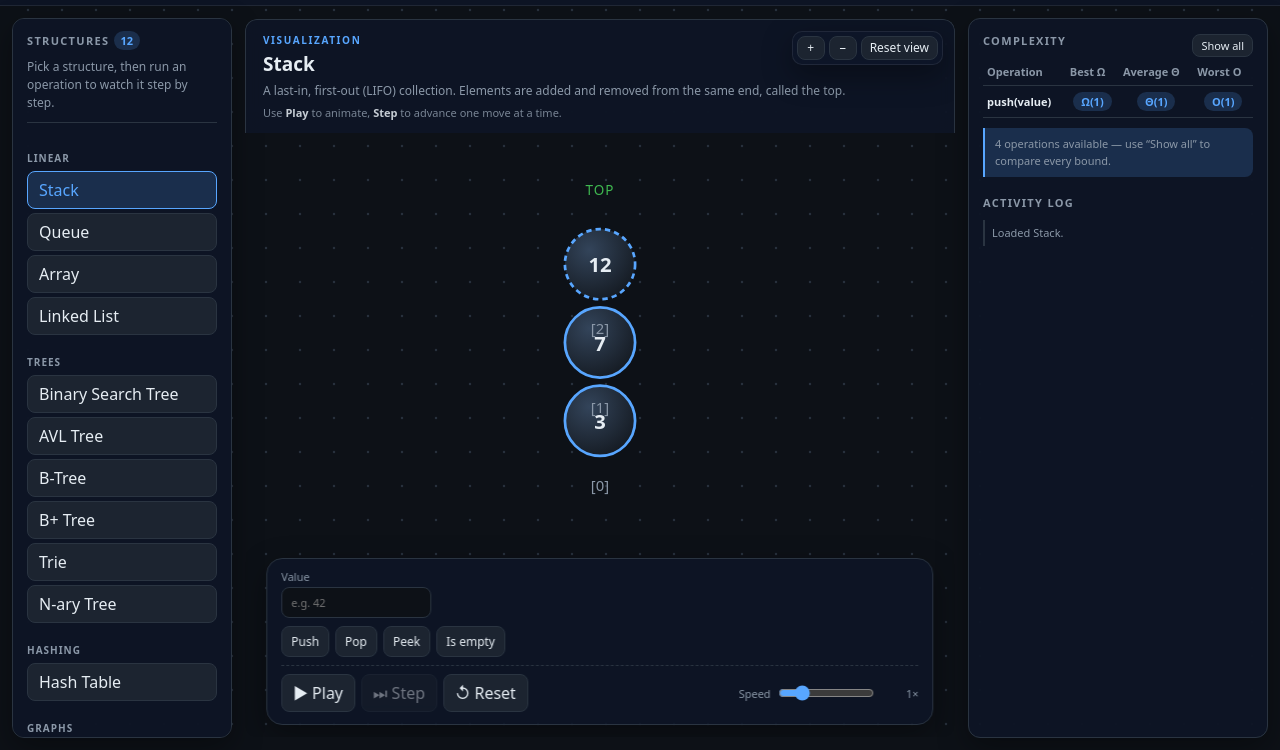
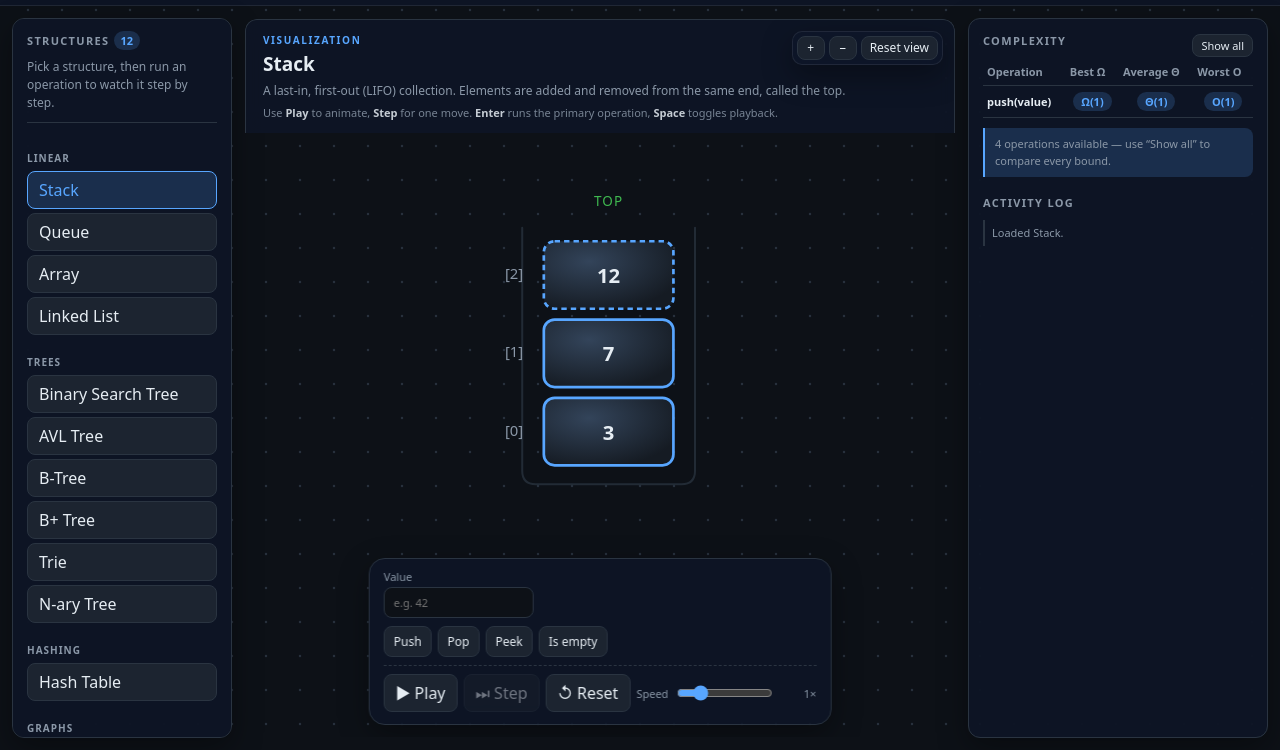
Before and after one commit to valentinemanuel/javascriptPractice, a website with bundled scripts: page index.html in a window 1280 px wide. Shown: the part 50-800 px from the top of the page. Built offline with nearby package versions, Linux system fonts and the light colour scheme.

Commit message:
polish: stack blocks, compact dock, keyboard shortcuts and step log

```diff
--- a/index.html
+++ b/index.html
@@ -48,7 +48,7 @@
           <div class="stage-kicker">VISUALIZATION</div>
           <h2 id="structure-title">Loading…</h2>
           <p id="structure-description"></p>
-          <p class="stage-hint">Use <strong>Play</strong> to animate, <strong>Step</strong> to advance one move at a time.</p>
+          <p class="stage-hint">Use <strong>Play</strong> to animate, <strong>Step</strong> for one move. <strong>Enter</strong> runs the primary operation, <strong>Space</strong> toggles playback.</p>
         </div>
 
         <div class="viewer-tools" aria-label="Viewer controls">
--- a/js/app.js
+++ b/js/app.js
@@ -5,6 +5,7 @@ import { renderComplexity } from './core/complexity.js';
 import { initBackground } from './ui/background.js';
 import { applyRandomData } from './ui/random-data.js';
 import { computeFitTransform } from './core/fit.js';
+import { isPrimaryActionKey, isPlaybackShortcut, pickPrimaryOperation } from './core/shortcuts.js';
 
 const byId = (id) => document.getElementById(id);
 const svg = byId('stage');
@@ -29,6 +30,8 @@ const speedValue = byId('speed-value');
 
 let current = null;
 let activeOperation = null;
+let primaryOperation = null;
+let stepCount = 0;
 let showAllComplexity = false;
 
 function updateComplexity() {
@@ -48,7 +51,8 @@ let panY = 0;
 const animator = new Animator({
   onStep(step) {
     draw(step);
-    appendLog(step.message, step.type);
+    stepCount += 1;
+    appendLog(`#${stepCount} ${step.message}`, step.type);
   },
   onDone() {
     appendLog('Operation finished.', 'done');
@@ -122,8 +126,9 @@ function appendLog(message, type = 'info') {
   const item = document.createElement('li');
   item.className = `is-${type}`;
   item.textContent = message;
-  logList.prepend(item);
-  while (logList.children.length > 80) logList.lastElementChild.remove();
+  logList.append(item);
+  while (logList.children.length > 80) logList.firstElementChild.remove();
+  logList.scrollTop = logList.scrollHeight;
 }
 
 function clearLog() {
@@ -236,6 +241,7 @@ function buildToolbar() {
     }
   }
 
+  primaryOperation = pickPrimaryOperation(operations);
   configDetails.hidden = configCount === 0;
   if (configCount === 0) configDetails.open = false;
   buildFields(operations);
@@ -252,6 +258,7 @@ function runOperation(name, operation) {
   const iterator = method.call(structure, ...args);
 
   activeOperation = name;
+  stepCount = 0;
   updateComplexity();
   animator.load(iterator);
   animator.play();
@@ -266,6 +273,7 @@ function load(id) {
   structure.reset(structure.meta.demo ?? []);
   current = { id, entry, structure };
   activeOperation = null;
+  stepCount = 0;
 
   if (window.location.hash !== `#/${id}`) window.location.hash = `#/${id}`;
   title.textContent = structure.meta.title;
@@ -284,18 +292,33 @@ function load(id) {
   fitSceneToViewport();
 }
 
-playPause.addEventListener('click', () => {
+function togglePlayback() {
   if (animator.playing) animator.pause();
   else animator.play();
+}
+
+playPause.addEventListener('click', togglePlayback);
+
+stepButton.addEventListener('click', () => animator.step());
+
+fields.addEventListener('keydown', (event) => {
+  if (!isPrimaryActionKey(event) || !primaryOperation) return;
+  event.preventDefault();
+  runOperation(primaryOperation.name, primaryOperation.operation);
 });
 
-stepButton.addEventListener('click', () => animator.step());
+document.addEventListener('keydown', (event) => {
+  if (!isPlaybackShortcut(event) || !current) return;
+  event.preventDefault();
+  togglePlayback();
+});
 
 resetButton.addEventListener('click', () => {
   if (!current) return;
   animator.stop();
   current.structure.reset(current.structure.meta.demo ?? []);
   activeOperation = null;
+  stepCount = 0;
   updateComplexity();
   clearLog();
   appendLog('Structure reset to its demo state.', 'info');
@@ -332,6 +355,7 @@ byId('random-data').addEventListener('click', () => {
   animator.stop();
   applyRandomData(current.structure, current.id);
   activeOperation = null;
+  stepCount = 0;
   updateComplexity();
   clearLog();
   appendLog('Loaded a fresh random dataset.', 'info');
--- a/js/core/renderers/svg.js
+++ b/js/core/renderers/svg.js
@@ -116,6 +116,31 @@ function labelFor(node) {
   return node.id;
 }
 
+const STACK_BLOCK = { width: 96, height: 50, radius: 8 };
+
+function drawStackGuide(scene, positions) {
+  const slots = [...positions.values()].filter((position) => position.index !== undefined);
+  if (slots.length === 0) return;
+
+  const centerX = slots[0].x;
+  const top = Math.min(...slots.map((slot) => slot.y));
+  const bottom = Math.max(...slots.map((slot) => slot.y));
+  const left = centerX - STACK_BLOCK.width / 2 - 16;
+  const right = centerX + STACK_BLOCK.width / 2 + 16;
+  const floor = bottom + STACK_BLOCK.height / 2 + 14;
+  const rim = top - STACK_BLOCK.height / 2 - 10;
+  const corner = 10;
+
+  scene.append(element('path', {
+    d: `M ${left} ${rim} `
+      + `L ${left} ${floor - corner} Q ${left} ${floor} ${left + corner} ${floor} `
+      + `L ${right - corner} ${floor} Q ${right} ${floor} ${right} ${floor - corner} `
+      + `L ${right} ${rim}`,
+    class: 'stack-guide',
+    fill: 'none',
+  }));
+}
+
 function drawEdgeBadge(group, x, y, value) {
   const text = String(value);
   const width = Math.max(24, text.length * 9 + 14);
@@ -165,7 +190,7 @@ function drawEdge(edge, positions, focus, treeEdge = false) {
   return group;
 }
 
-function drawNode(node, position, focusClass, isPointer = false) {
+function drawNode(node, position, focusClass, isPointer = false, stacked = false) {
   const classes = ['node'];
   if (focusClass) classes.push(focusClass);
   if (node.terminal) classes.push('is-terminal');
@@ -178,10 +203,25 @@ function drawNode(node, position, focusClass, isPointer = false) {
     'aria-label': `${node.tombstone ? 'deleted slot' : labelFor(node)}${node.dist !== undefined ? `, distance ${node.dist}` : ''}`,
     tabindex: '0',
   });
-  const width = position.width ?? (Array.isArray(node.keys) ? Math.max(88, node.keys.length * 44 + 16) : 54);
-  const height = position.height ?? 50;
+  const width = stacked
+    ? STACK_BLOCK.width
+    : position.width ?? (Array.isArray(node.keys) ? Math.max(88, node.keys.length * 44 + 16) : 54);
+  const height = stacked ? STACK_BLOCK.height : position.height ?? 50;
 
-  if (Array.isArray(node.keys)) {
+  if (stacked) {
+    group.append(element('rect', {
+      x: position.x - width / 2,
+      y: position.y - height / 2,
+      width,
+      height,
+      rx: String(STACK_BLOCK.radius),
+    }));
+    group.append(element('text', {
+      x: position.x,
+      y: position.y + 6,
+      class: 'node-label',
+    }, labelFor(node)));
+  } else if (Array.isArray(node.keys)) {
     group.append(element('rect', {
       x: position.x - width / 2,
       y: position.y - height / 2,
@@ -565,9 +605,12 @@ export function render(svg, state, positions = new Map(), step = {}) {
   }
 
   const treeEdges = Object.prototype.hasOwnProperty.call(state, 'root');
+  const stacked = state.orientation === 'vertical';
   const pointerIds = new Set(
     [state.top, state.head, state.tail].filter((id) => id !== null && id !== undefined),
   );
+
+  if (stacked) drawStackGuide(scene, positions);
 
   for (const edge of state.edges ?? []) {
     const drawn = drawEdge(edge, positions, focus, treeEdges);
@@ -578,12 +621,12 @@ export function render(svg, state, positions = new Map(), step = {}) {
     const position = positions.get(node.id);
     if (!position) continue;
     const className = focus.has(node.id) ? focusClass : '';
-    scene.append(drawNode(node, position, className, pointerIds.has(node.id)));
+    scene.append(drawNode(node, position, className, pointerIds.has(node.id), stacked));
     if (position.index !== undefined) {
       scene.append(element('text', {
-        x: position.x,
-        y: position.y + 52,
-        class: 'index-label',
+        x: stacked ? position.x - STACK_BLOCK.width / 2 - 22 : position.x,
+        y: stacked ? position.y : position.y + 52,
+        class: stacked ? 'index-label is-stacked' : 'index-label',
       }, `[${position.index}]`));
     }
   }
--- /dev/null
+++ b/js/core/shortcuts.js
@@ -0,0 +1,40 @@
+/**
+ * Small DOM-agnostic helpers for the application-level keyboard shortcuts.
+ * They accept event-like objects so they can be unit tested without a browser.
+ */
+
+const TEXT_ENTRY = 'input, textarea, select, [contenteditable="true"]';
+const INTERACTIVE = 'button, a, summary, [role="button"]';
+
+function matches(target, selector) {
+  return Boolean(target && typeof target.matches === 'function' && target.matches(selector));
+}
+
+export function isTextEntry(target) {
+  return matches(target, TEXT_ENTRY);
+}
+
+/** Enter inside an argument field triggers the structure's primary operation. */
+export function isPrimaryActionKey(event) {
+  return Boolean(event) && event.key === 'Enter' && isTextEntry(event.target);
+}
+
+/** Space toggles playback only when focus is outside any control. */
+export function isPlaybackShortcut(event) {
+  if (!event || (event.key !== ' ' && event.code !== 'Space')) return false;
+  return !isTextEntry(event.target) && !matches(event.target, INTERACTIVE);
+}
+
+/** Chooses the insertion-style operation that Enter runs for a structure. */
+export function pickPrimaryOperation(operations = {}) {
+  const candidates = Object.entries(operations)
+    .filter(([name, operation]) => !name.startsWith('use')
+      && !name.startsWith('new')
+      && (operation?.fields ?? []).length > 0)
+    .map(([name, operation]) => ({ name, operation }));
+
+  const insertionVerbs = ['push', 'enqueue', 'insert', 'put', 'add'];
+  return insertionVerbs
+    .map((verb) => candidates.find((candidate) => candidate.name.toLowerCase().startsWith(verb)))
+    .find(Boolean) ?? candidates[0] ?? null;
+}
--- a/styles.css
+++ b/styles.css
@@ -221,7 +221,9 @@ html[data-theme="light"] .topbar { background: rgba(255, 255, 255, 0.72); }
   bottom: 12px;
   transform: translateX(-50%);
   z-index: 3;
-  width: min(94%, 760px);
+  width: max-content;
+  min-width: min(94%, 340px);
+  max-width: min(94%, 660px);
   border: 1px solid var(--border);
   border-radius: 16px;
   padding: 10px 14px 12px;
@@ -316,7 +318,15 @@ html[data-theme="light"] .topbar { background: rgba(255, 255, 255, 0.72); }
   border-radius: 0 8px 8px 0;
 }
 
-#log { list-style: none; margin: 0; padding: 0; font-size: 11px; }
+#log {
+  list-style: none;
+  margin: 0;
+  padding: 0;
+  font-size: 11px;
+  max-height: 220px;
+  overflow-y: auto;
+  scroll-behavior: smooth;
+}
 #log li {
   padding: 5px 7px;
   border-left: 2px solid var(--border);
@@ -356,6 +366,13 @@ html[data-theme="light"] .grad-found-2 { stop-color: #3fb950; }
 .edge-label rect { fill: var(--panel); stroke: var(--border); stroke-width: 1; }
 .edge-label-text { fill: var(--text); font-size: 11px; font-weight: 600; text-anchor: middle; }
 .index-label, .distance-label { fill: var(--muted); font-size: 11px; text-anchor: middle; }
+.index-label.is-stacked { dominant-baseline: middle; }
+.stack-guide {
+  stroke: var(--border);
+  stroke-width: 1.5;
+  stroke-linecap: round;
+  opacity: 0.75;
+}
 
 /* Nodes: subtle 3D volume with shared gradients */
 .node, .node circle, .node rect {
```
Also changed, not shown: tests/renderer.test.js (+50 -0 lines), tests/shortcuts.test.js (added, +54 -0 lines), README.md.
